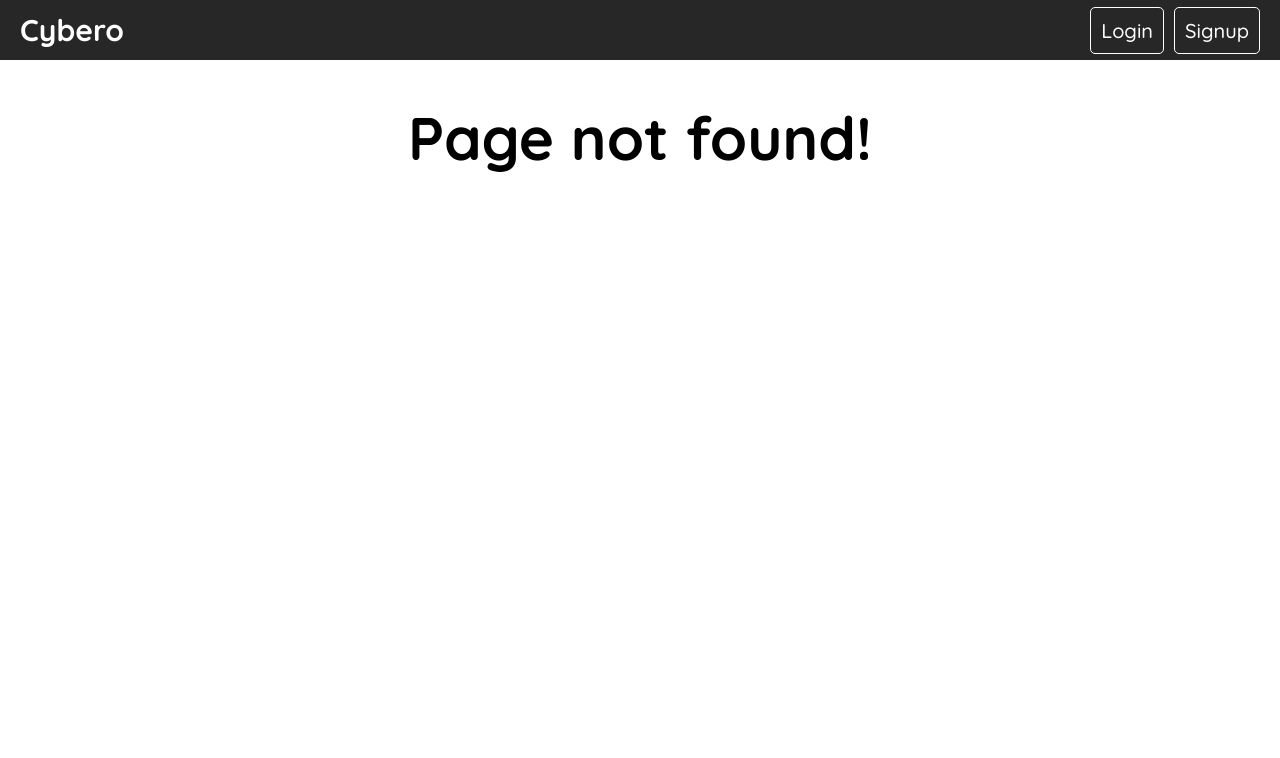
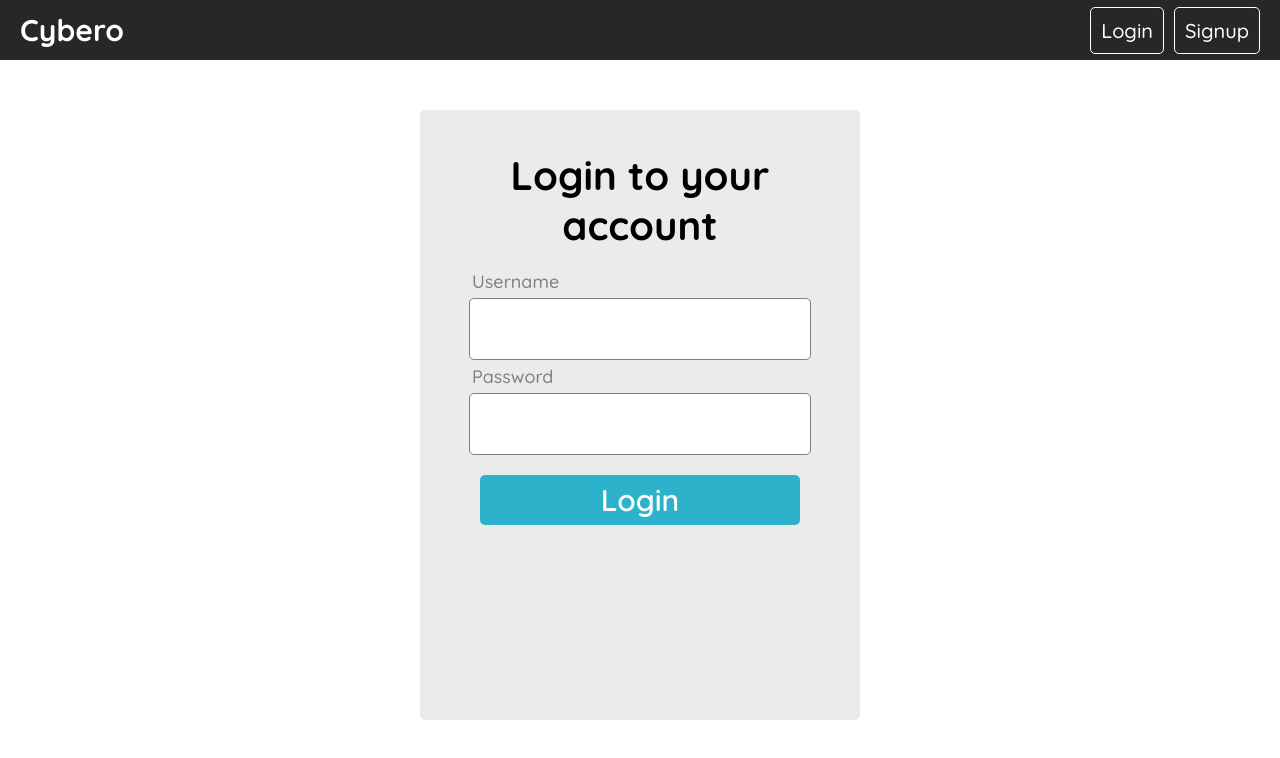
Before and after one commit to Aeri4a/cyber-workshops, a React (Create React App) app in the folder client/: page /login in a window 1280 px wide. Before the commit this address had no page. Shown: the top 758 px of the page. Built offline with nearby package versions, Linux system fonts and the light colour scheme.

Commit message:
form valid ready

```diff
--- a/client/package.json
+++ b/client/package.json
@@ -14,6 +14,7 @@
     "sass": "^1.59.3",
     "web-vitals": "^2.1.4"
   },
+  "author": "Aeri4a",
   "scripts": {
     "start": "react-scripts start",
     "build": "react-scripts build",
--- a/client/src/App.js
+++ b/client/src/App.js
@@ -4,6 +4,8 @@ import "./styles/App.scss";
 import NavBar from "./components/NavBar";
 import Home from "./components/Home";
 import Register from "./components/Register";
+import Login from "./components/Login";
+import Profile from "./components/Profile";
 
 function App() {
   return (
@@ -11,6 +13,8 @@ function App() {
       <Router>
         <NavBar />
         <Routes>
+          <Route path="/profile" element={<Profile />}></Route>
+          <Route path="/login" element={<Login />}></Route>
           <Route path="/signup" element={<Register />}></Route>
           <Route path="/home" element={<Home />}></Route>
           <Route path="/" element={<Home />}></Route>
--- a/client/src/components/FormInput.js
+++ b/client/src/components/FormInput.js
@@ -3,7 +3,7 @@ import styles from "../styles/Forms.module.scss";
 
 function FormInput(props) {
   const [focused, setFocused] = useState(false);
-  const { label, errorMessage, onChange, id, ...inputProps } = props;
+  const { label, errorMessage, onChange, id, focusMode, ...inputProps } = props;
 
   return (
     <div className={styles.formInput}>
@@ -15,7 +15,7 @@ function FormInput(props) {
         onFocus={() =>
           inputProps.name === "confirmPassword" && setFocused(true)
         }
-        focused={focused.toString()}
+        focused={focusMode && focused.toString()}
       />
       <span>{errorMessage}</span>
     </div>
--- a/client/src/components/Login.js
+++ b/client/src/components/Login.js
@@ -0,0 +1,78 @@
+import React, { useState } from "react";
+import styles from "../styles/Forms.module.scss";
+import FormInput from "./FormInput";
+
+//Notifications
+import { ToastContainer, toast } from "react-toastify";
+import "react-toastify/dist/ReactToastify.css";
+
+function Login() {
+  const [values, setValues] = useState({
+    username: "",
+    password: "",
+    confirmPassword: "",
+  });
+
+  const inputs = [
+    {
+      id: 1,
+      name: "login",
+      type: "text",
+      label: "Username",
+      pattern: "^[A-Za-z0-9]{3,16}$",
+      required: true,
+    },
+    {
+      id: 2,
+      name: "password",
+      type: "password",
+      label: "Password",
+      pattern: `^(?=.*[0-9])(?=.*[a-zA-Z])(?=.*[!@#$%^&*])[a-zA-Z0-9!@#$%^&*]{8,20}$`,
+      required: true,
+    },
+  ];
+
+  const handleSubmit = (e) => {
+    e.preventDefault();
+  };
+
+  const onChange = (e) => {
+    setValues({ ...values, [e.target.name]: e.target.value });
+  };
+
+  return (
+    <div className={styles.container}>
+      <form className={styles.mainForm} method="POST" onSubmit={handleSubmit}>
+        <div className={styles.inputs}>
+          <h2>Login to your account</h2>
+          {inputs.map((input) => {
+            return (
+              <FormInput
+                key={input.id}
+                {...input}
+                focusMode={false}
+                value={values[input.name]}
+                onChange={onChange}
+              />
+            );
+          })}
+        </div>
+        <button>Login</button>
+      </form>
+      <ToastContainer
+        position="top-center"
+        autoClose={8000}
+        hideProgressBar={false}
+        newestOnTop={false}
+        closeOnClick
+        rtl={false}
+        pauseOnFocusLoss
+        draggable
+        pauseOnHover
+        theme="light"
+      />
+    </div>
+  );
+}
+
+export default Login;
--- /dev/null
+++ b/client/src/components/Profile.js
@@ -0,0 +1,14 @@
+import React, { useState } from "react";
+import styles from "../styles/Profile.module.scss";
+
+function Profile() {
+  return (
+    <div className={styles.container}>
+      <h2 className={styles.header}>Profile</h2>
+      <div className={styles.tile}>info1</div>
+      <div className={styles.tile}>info2</div>
+    </div>
+  );
+}
+
+export default Profile;
--- a/client/src/components/Register.js
+++ b/client/src/components/Register.js
@@ -51,7 +51,6 @@ function Register() {
 
   const onChange = (e) => {
     setValues({ ...values, [e.target.name]: e.target.value });
-    console.log(values);
   };
 
   return (
@@ -64,6 +63,7 @@ function Register() {
               <FormInput
                 key={input.id}
                 {...input}
+                focusMode={true}
                 value={values[input.name]}
                 onChange={onChange}
               />
--- a/client/src/styles/Home.module.scss
+++ b/client/src/styles/Home.module.scss
@@ -14,4 +14,5 @@ h1 {
 
 p {
   font-size: 30px;
+  text-align: center;
 }
--- /dev/null
+++ b/client/src/styles/Profile.module.scss
@@ -0,0 +1,23 @@
+@use "globals.scss" as globals;
+
+.container {
+  @include globals.container(1000px, 450px);
+  display: flex;
+  flex-direction: row;
+  flex-wrap: wrap;
+  padding: 50px;
+}
+
+.header {
+  margin: 0;
+  height: 60px;
+  text-align: left;
+  width: 100%;
+  border-bottom: 2px solid black;
+}
+
+.tile {
+  flex: 1;
+  width: 45%;
+  height: 300px;
+}
```
Also changed, not shown: 2 other files (tests, documents, lock files or other folders).
